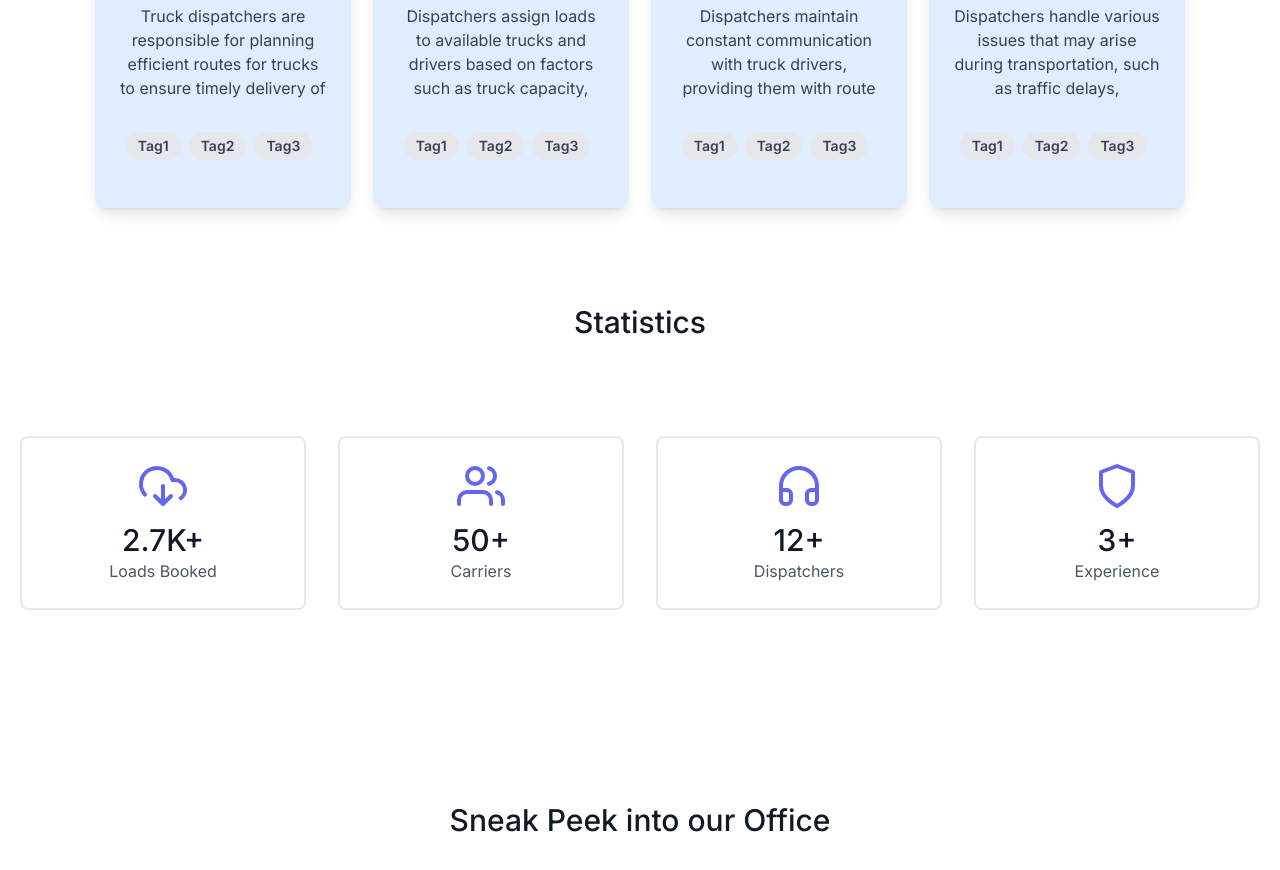
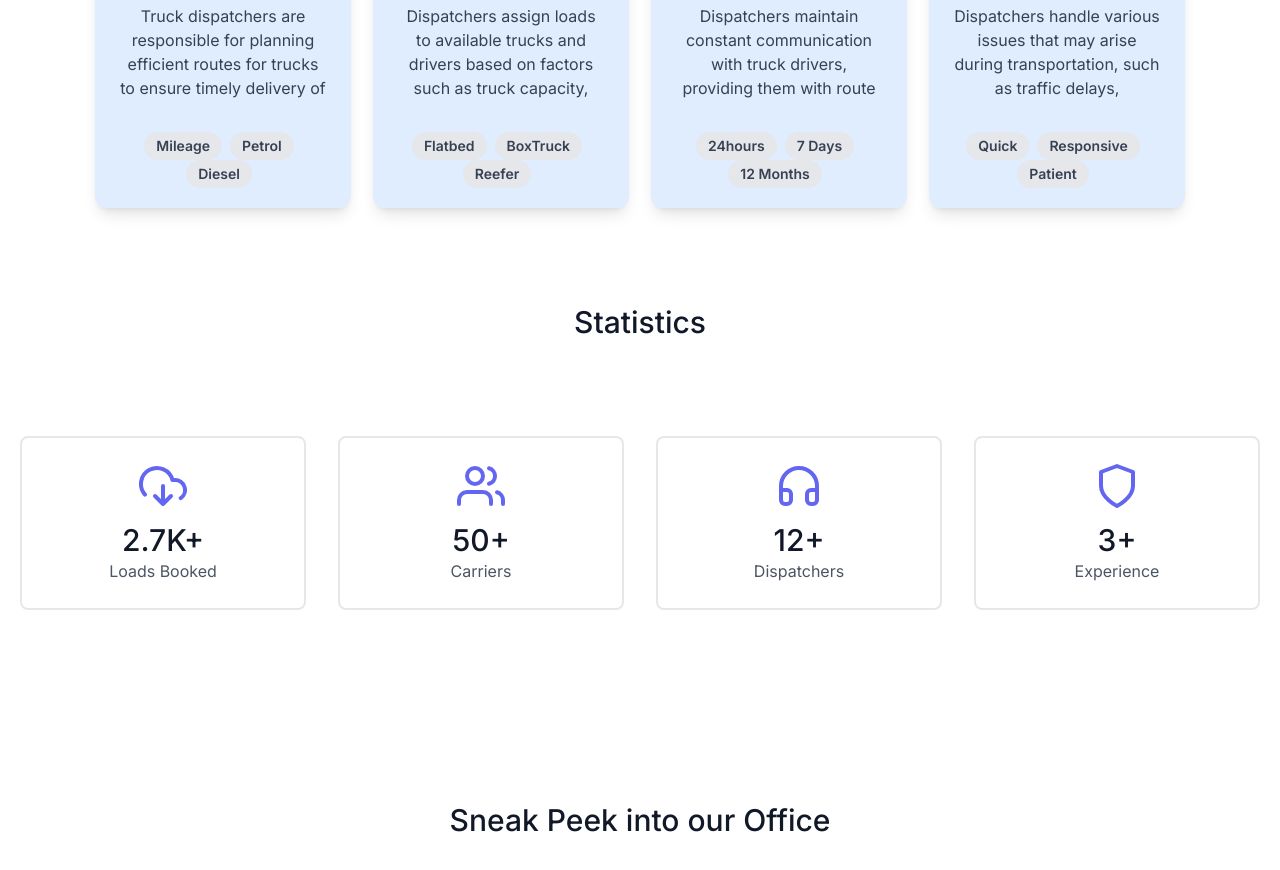
Before and after one commit to LaeeqtheDev/Routelane, a Next.js app: page / in a window 1280 px wide. Shown: the part 900-1770 px from the top of the page. Built offline with nearby package versions, Linux system fonts and the light colour scheme.

Commit message:
Update ABOUT.js

```diff
--- a/app/components/ABOUT.js
+++ b/app/components/ABOUT.js
@@ -7,25 +7,25 @@ const About = () => {
       title: "Route Planning",
       description: "Truck dispatchers are responsible for planning efficient routes for trucks to ensure timely delivery of goods. They consider factors such as distance, traffic conditions, weather, and delivery schedules to optimize routes and minimize transportation costs.",
       image: "/o4.png",
-      tags: ["Tag1", "Tag2", "Tag3"]
+      tags: ["Mileage", "Petrol", "Diesel"]
     },
     {
       title: "Load Assignment",
       description: "Dispatchers assign loads to available trucks and drivers based on factors such as truck capacity, destination, and delivery deadlines. They ensure that each truck is utilized efficiently and that all loads are delivered on time.",
       image: "/load.png",
-      tags: ["Tag1", "Tag2", "Tag3"]
+      tags: ["Flatbed", "BoxTruck", "Reefer"]
     },
     {
       title: "Communication",
       description: "Dispatchers maintain constant communication with truck drivers, providing them with route updates, delivery instructions, and any other relevant information. They use communication tools such as two-way radios, GPS tracking systems, and mobile phones to stay in touch with drivers and monitor their progress.",
       image: "/headphone.png",
-      tags: ["Tag1", "Tag2", "Tag3"]
+      tags: ["24hours", "7 Days", "12 Months"]
     },
     {
       title: "Problem Solving",
       description: "Dispatchers handle various issues that may arise during transportation, such as traffic delays, mechanical breakdowns, and customer concerns. They work quickly to resolve problems, make necessary adjustments to routes or schedules, and ensure that deliveries are completed as smoothly as possible.",
       image: "/report.png",
-      tags: ["Tag1", "Tag2", "Tag3"]
+      tags: ["Quick", "Responsive", "Patient"]
     },
     // Add more data objects as needed
   ];
```
